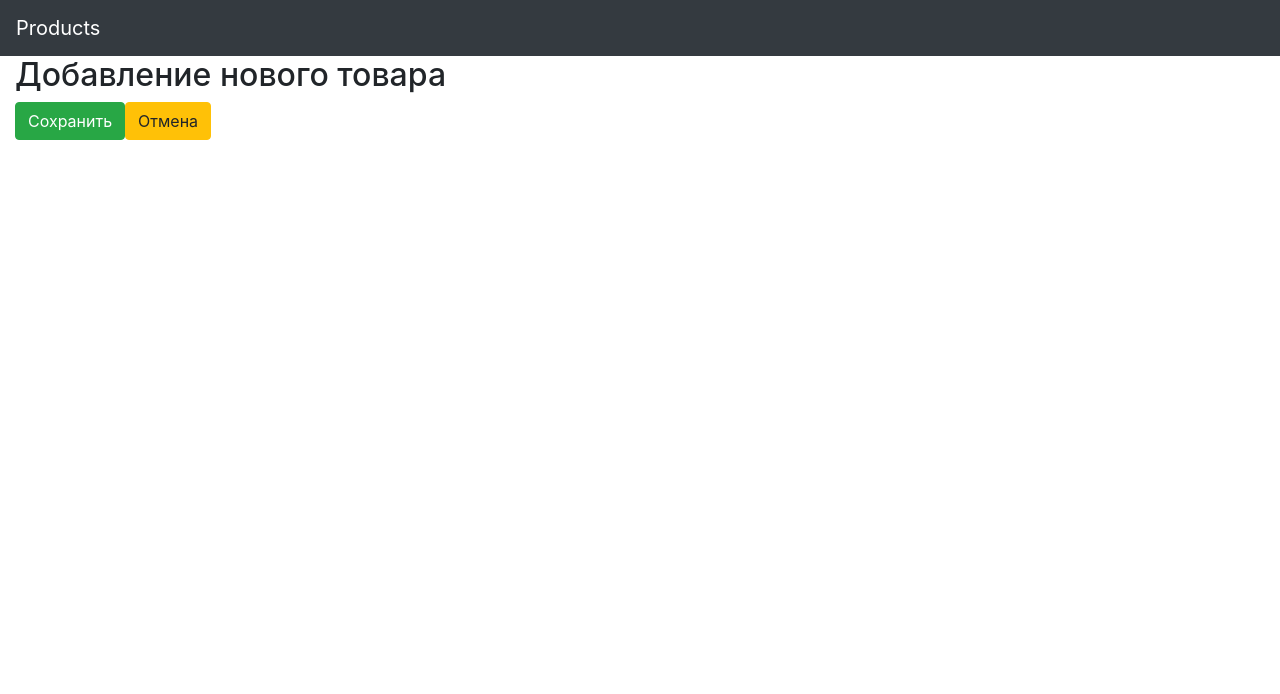
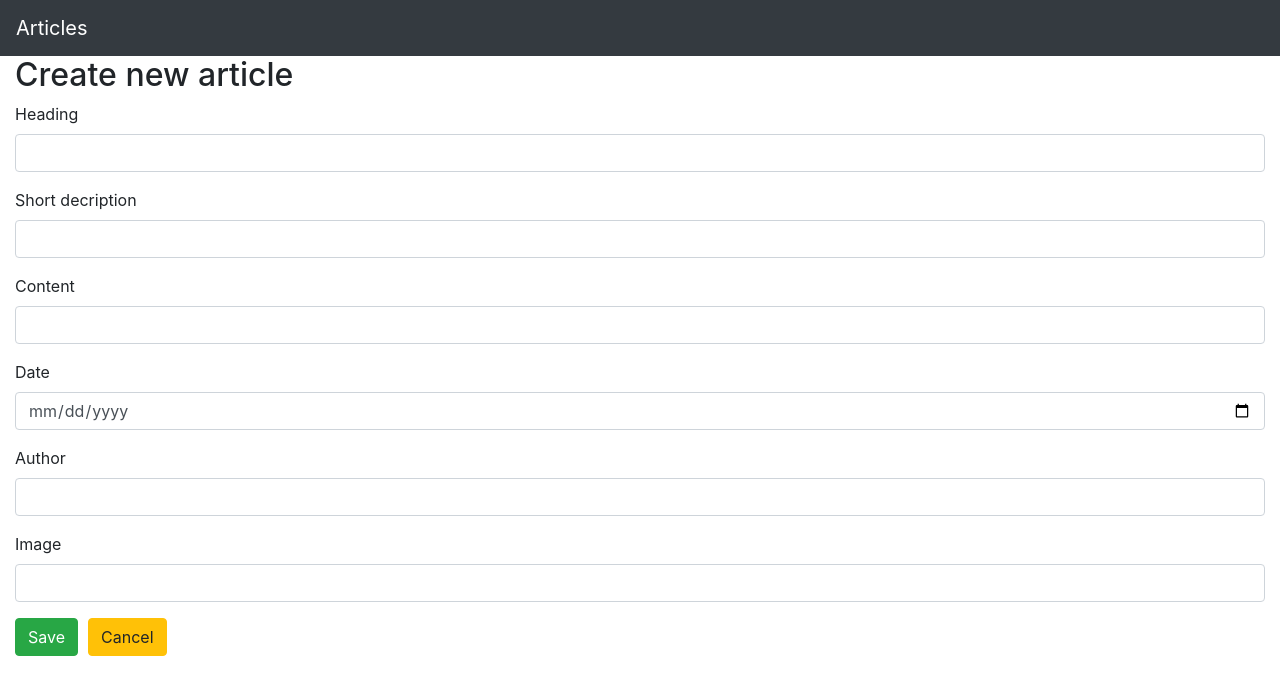
Before and after one commit to dimOk00/ArticlesFeed, an Angular app in the folder ClientApp/: page /create in a window 1280 px wide. Shown: the top 694 px of the page. Built offline with nearby package versions, Linux system fonts and the light colour scheme.

Commit message:
Implement create functionality

```diff
--- a/ClientApp/src/app/app.module.ts
+++ b/ClientApp/src/app/app.module.ts
@@ -15,7 +15,8 @@ import { DataService } from './services/data.service';
   declarations: [
     AppComponent,
     NavMenuComponent,
-    ArticleListComponent
+    ArticleCreateComponent,
+    ArticleListComponent,
   ],
   imports: [
     BrowserModule.withServerTransition({ appId: 'ng-cli-universal' }),
--- a/ClientApp/src/app/article-create.component.html
+++ b/ClientApp/src/app/article-create.component.html
@@ -1,7 +1,33 @@
 <div>
-  <h2>Добавление нового товара</h2>
+  <h2>Create new article</h2>
+
   <div class="form-group">
-    <input type="button" value="Сохранить" (click)="save()" class="btn btn-success" />
-    <a routerLink="/" class="btn btn-warning">Отмена</a>
+    <label>Heading</label>
+    <input type="text" [(ngModel)]="article.heading" class="form-control" />
+  </div>
+  <div class="form-group">
+    <label>Short decription</label>
+    <input type="text" [(ngModel)]="article.shortDescription" class="form-control" />
+  </div>
+  <div class="form-group">
+    <label>Content</label>
+    <input type="text" [(ngModel)]="article.content" class="form-control" />
+  </div>
+  <div class="form-group">
+    <label>Date</label>
+    <input type="date" [(ngModel)]="article.date" class="form-control" />
+  </div>
+  <div class="form-group">
+    <label>Author</label>
+    <input type="text" [(ngModel)]="article.author" class="form-control" />
+  </div>
+  <div class="form-group">
+    <label>Image</label>
+    <input type="url" [(ngModel)]="article.sourceUrl" class="form-control" />
+  </div>
+
+  <div class="form-group">
+    <input type="button" value="Save" (click)="save()" class="btn btn-success" style="margin-right:10px;" />
+    <a routerLink="/" class="btn btn-warning">Cancel</a>
   </div>
 </div>
--- a/ClientApp/src/app/article-create.component.ts
+++ b/ClientApp/src/app/article-create.component.ts
@@ -1,7 +1,7 @@
 import { Component } from '@angular/core';
 import { Router } from '@angular/router';
 import { DataService } from './services/data.service';
-import { Article } from './models/Article';
+import { Article } from './models/article';
 
 @Component({
   templateUrl: './article-create.component.html'
--- a/ClientApp/src/app/nav-menu/nav-menu.component.html
+++ b/ClientApp/src/app/nav-menu/nav-menu.component.html
@@ -1,5 +1,5 @@
 <header>
   <nav class="navbar navbar-expand-sm bg-dark navbar-dark sticky-top">
-    <a class="navbar-brand" [routerLink]="['/']">Products</a>
+    <a class="navbar-brand" [routerLink]="['/']">Articles</a>
   </nav>
 </header>
--- a/ClientApp/src/app/services/data.service.ts
+++ b/ClientApp/src/app/services/data.service.ts
@@ -1,6 +1,6 @@
 import { Injectable } from '@angular/core';
 import { HttpClient } from '@angular/common/http';
-import { Article } from '../models/Article';
+import { Article } from '../models/article';
 
 @Injectable()
 export class DataService {
```
